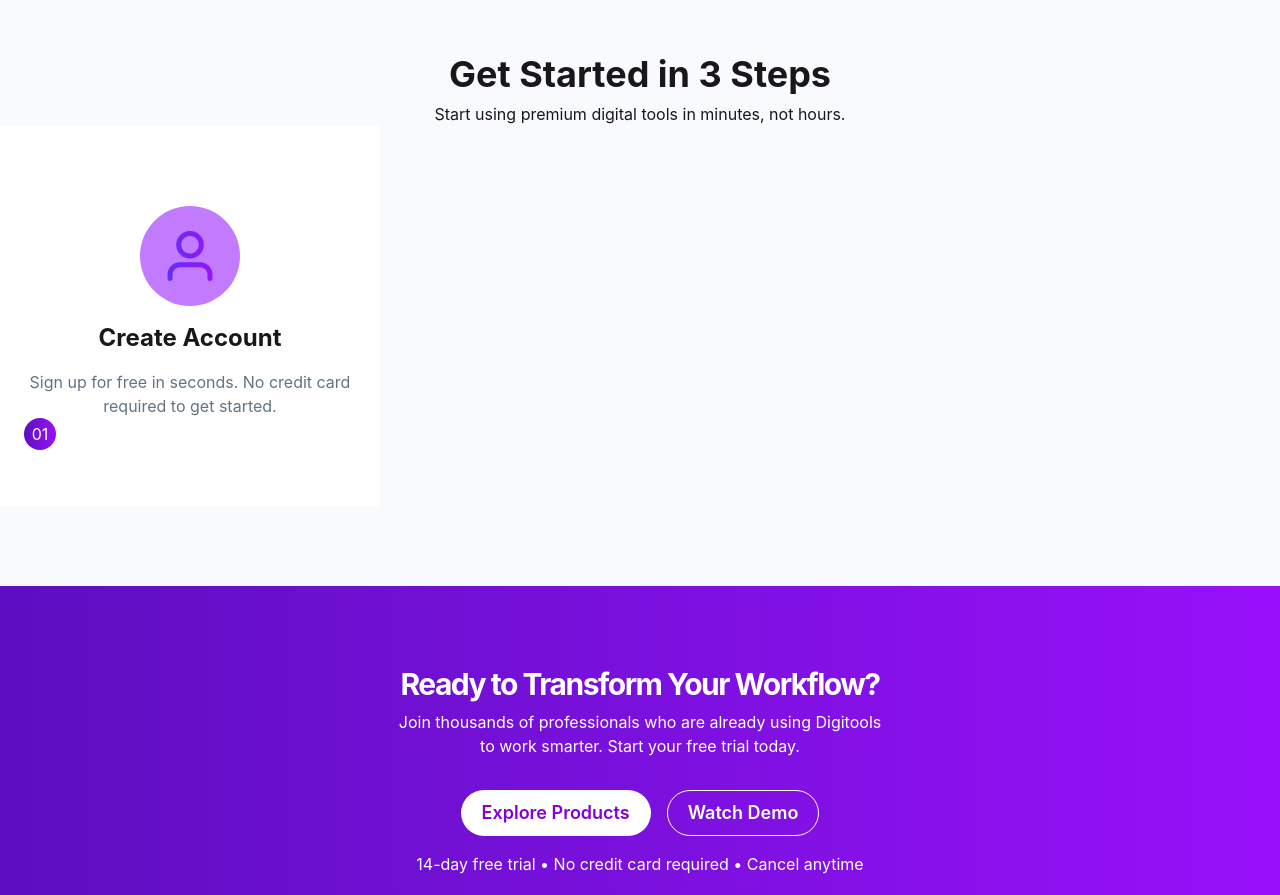
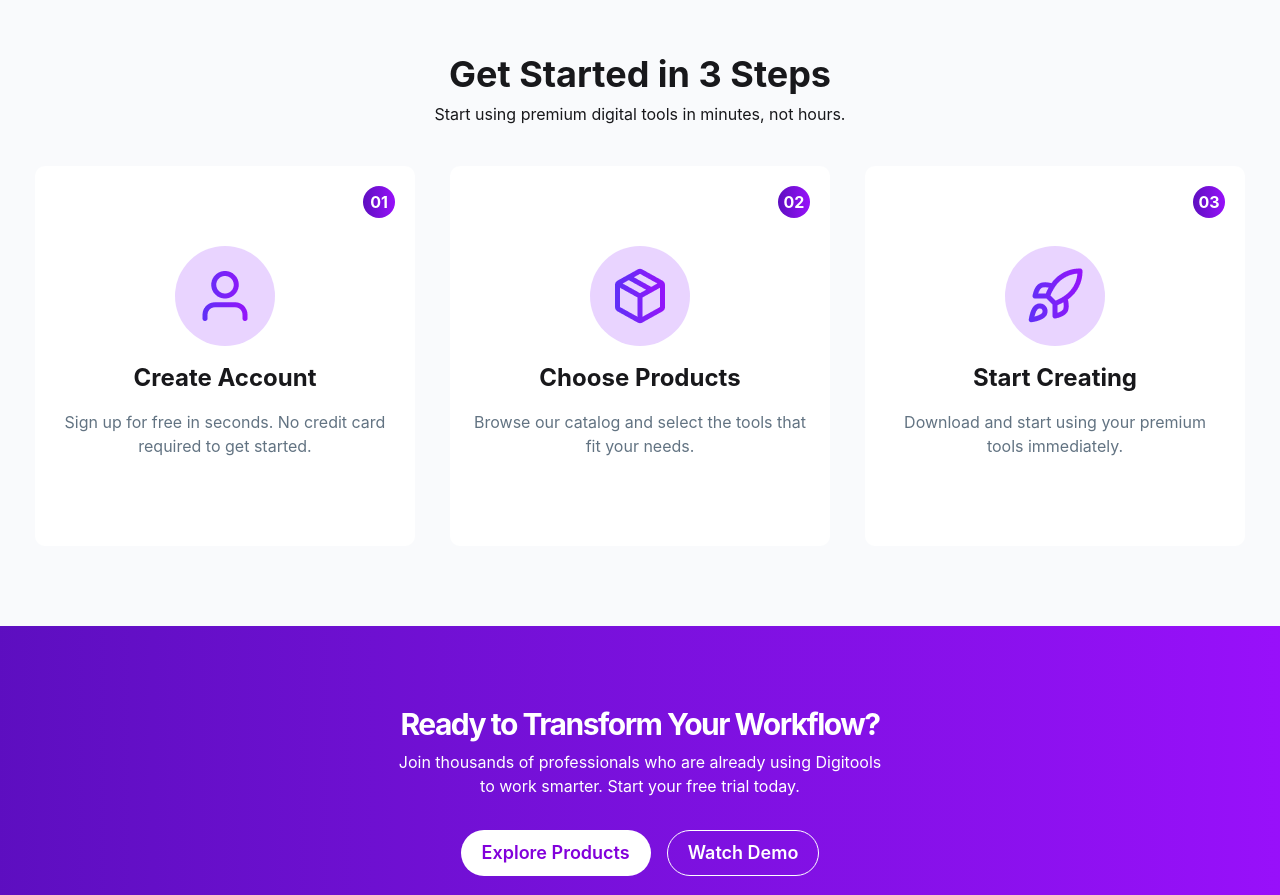
Before and after one commit to raimasaniyat/DigiTools, a React (Vite) app: page / in a window 1280 px wide. Shown: the part 980-1875 px from the top of the page. Built offline with nearby package versions, Linux system fonts and the light colour scheme.

Commit message:
steps section completed

```diff
--- a/src/Components/Steps/Steps.jsx
+++ b/src/Components/Steps/Steps.jsx
@@ -1,16 +1,18 @@
 import user from '../../assets/user.png'
+import packages from '../../assets/package.png'
+import rocket from '../../assets/rocket.png'
 
 const Steps = () => {
     return (
         <div className="py-20 bg-[#F9FAFC]">
             <div className="w-125 mx-auto text-center">
                 <h3 className="text-4xl font-bold mb-2 ">Get Started in 3 Steps</h3>
-                <p>Start using premium digital tools in minutes, not hours.</p>
+                <p className='mb-10'>Start using premium digital tools in minutes, not hours.</p>
             </div>
             <div>
-                <div className='steps-parent'>
-                    <div className="steps-wrap text-center bg-white py-20 px-6">
-                        <div className="steps-thumb flex justify-center bg-purple-400 w-25 h-25
+                <div className='steps-parent flex justify-evenly max-w-7xl mx-auto'>
+                    <div className="steps-wrap text-center bg-white py-20 px-6 relative rounded-[10px]">
+                        <div className="steps-thumb flex justify-center bg-purple-200 w-25 h-25
                          p-5 rounded-full mx-auto">
                             <img src={user} alt="user" />
                         </div>
@@ -18,11 +20,36 @@ const Steps = () => {
                             <h6 className='my-4 text-2xl font-bold'>Create Account</h6>
                             <p className='text-[#627382]'>Sign up for free in seconds. No credit card required to get started.</p>
                         </div>
-                        <div className="steps-lebel bg-linear-to-r from-violet-800 to-purple-600 w-8 p-1 rounded-full text-white">
+                        <div className="steps-lebel bg-linear-to-r from-violet-800 to-purple-600 w-8 p-1 rounded-full text-white font-bold absolute top-5 right-5">
                             <p>01</p>
                         </div>
                     </div>
-
+                    <div className="steps-wrap text-center bg-white py-20 px-6 relative rounded-[10px]">
+                        <div className="steps-thumb flex justify-center bg-purple-200 w-25 h-25
+                         p-5 rounded-full mx-auto">
+                            <img src={packages} alt="user" />
+                        </div>
+                        <div className="steps-content">
+                            <h6 className='my-4 text-2xl font-bold'>Choose Products</h6>
+                            <p className='text-[#627382]'>Browse our catalog and select the tools that fit your needs.</p>
+                        </div>
+                        <div className="steps-lebel bg-linear-to-r from-violet-800 to-purple-600 w-8 p-1 rounded-full text-white font-bold absolute top-5 right-5">
+                            <p>02</p>
+                        </div>
+                    </div>
+                    <div className="steps-wrap text-center bg-white py-20 px-6 relative rounded-[10px]">
+                        <div className="steps-thumb flex justify-center bg-purple-200 w-25 h-25
+                         p-5 rounded-full mx-auto">
+                            <img src={rocket} alt="user" />
+                        </div>
+                        <div className="steps-content">
+                            <h6 className='my-4 text-2xl font-bold'>Start Creating</h6>
+                            <p className='text-[#627382]'>Download and start using your premium tools immediately.</p>
+                        </div>
+                        <div className="steps-lebel bg-linear-to-r from-violet-800 to-purple-600 w-8 p-1 rounded-full text-white font-bold absolute top-5 right-5">
+                            <p>03</p>
+                        </div>
+                    </div>
                 </div>
             </div>
         </div>
```
